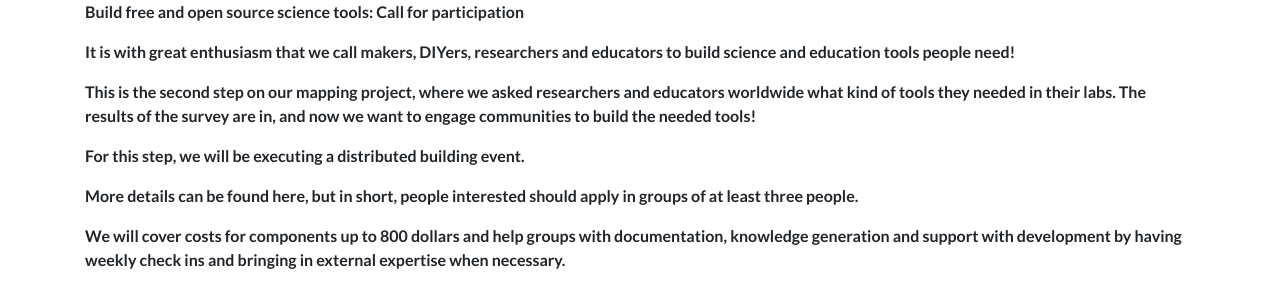
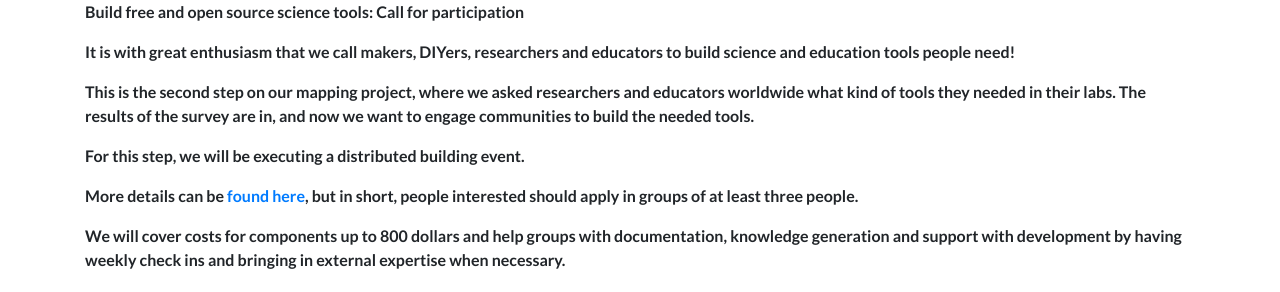
Before and after one commit to FOSH-following-demand/FOSH-following-demand.github.io, a Jekyll site: the page built from pages/en/building.md, in a window 1280 px wide and 900 px high, scrolled down 592 px. Shown: the part 178-470 px from the top of the window. Built offline with Jekyll 4.4.1, drawn with Linux system fonts in a browser that asks for light colours; some of the changed lines change nothing that is shown.

Commit message:
Design update (#51)
* update social buttons

* test with image sizes

* test changes to layout

* changes to layout

* fast commit

* add breaks

* change layout of supported by and map page

* add english page about building event and update config yml

* update english page building event

* update english page building event

```diff
--- a/pages/en/building.md
+++ b/pages/en/building.md
@@ -4,6 +4,7 @@ layout: default
 title: Building
 permalink: /en/building
 lang: en
+order: 5
 ref: building
 
 ---
@@ -14,15 +15,17 @@ ref: building
   </center>
 <br>
 
+
 **Build free and open source science tools: Call for participation**
 
 It is with great enthusiasm that we call makers, DIYers, researchers and educators to build science and education tools people need!
 
-This is the second step on our mapping project, where we asked researchers and educators worldwide what kind of tools they needed in their labs. The results of the survey are in, and now we want to engage communities to build the needed tools!
+
+This is the second step on our mapping project, where we asked researchers and educators worldwide what kind of tools they needed in their labs. The results of the survey are in, and now we want to engage communities to build the needed tools.
 
 For this step, we will be executing a distributed building event.
 
-More details can be found here, but in short, people interested should apply in groups of at least three people.
+More details can be [found here](https://github.com/FOSH-following-demand/building_event/blob/master/criteria_and_application.md), but in short, people interested should apply in groups of at least three people.
 
 We will cover costs for components up to 800 dollars and help groups with documentation, knowledge generation and support with development by having weekly check ins and bringing in external expertise when necessary.
 
```
